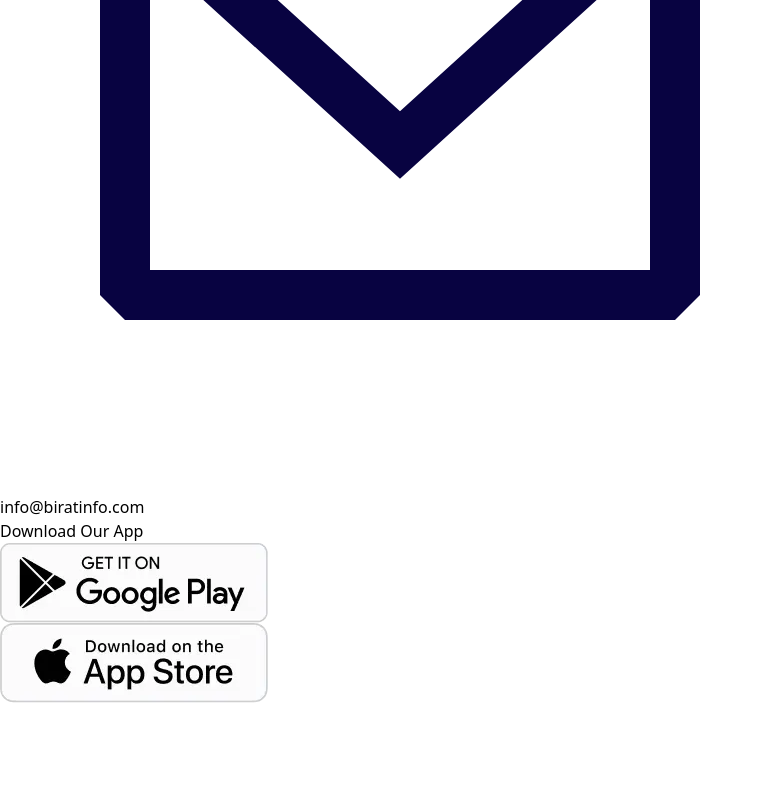
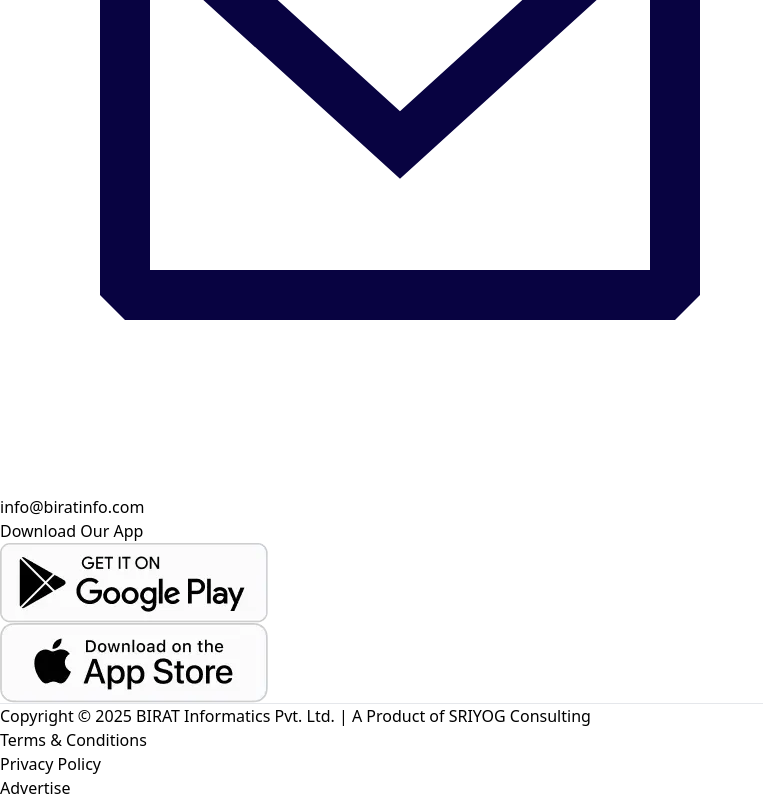
Before and after one commit to lalita77/pracas.net, a React (Vite) app: page / in a window 1280 px wide. Shown: the part 10925-11725 px from the top of the page, without its empty margins (0-763 px from the left). Before the commit the page ends 11628 px from the top, so only its background shows below. Built offline with nearby package versions, Linux system fonts and the light colour scheme.

Commit message:
Completed footer.jsx

```diff
--- a/src/Component/Footer.jsx
+++ b/src/Component/Footer.jsx
@@ -3,17 +3,17 @@ import React from 'react'
 function Footer() {
     return (
         <>
-    <section className=' bg-[#f9f8f8]'>
+            <section className=' bg-gray-100'>
                 <hr />
 
-        <div className="container w-[1200px] mx-auto">
-       <div className="footer flex justify-between py-5">
+                <div className="container w-[1000px] mx-auto pb-5">
+                    <div className="footer flex justify-between py-8">
                         <h5 className='font-bold text-[25px] text-[#4b4b4b]'>PRACAS Blogs</h5>
                         <div className="social-icons flex gap-4">
-            <img className='border rounded-full p-2 w-[35px] h-[35px]' src="public/social-icons/facebook.svg" alt="" />
-            <img className='border rounded-full p-2 w-[35px] h-[35px]' src="public/social-icons/twitter.svg" alt="" />
-            <img className='border rounded-full p-2 w-[35px] h-[35px]' src="public/social-icons/youtube.svg" alt="" />
-            <img className='border rounded-full p-2 w-[35px] h-[35px]' src="public/social-icons/instagram.svg" alt="" />
+                            <img className='border rounded-full p-2 w-[35px] h-[35px] bg-white' src="public/social-icons/facebook.svg" alt="facebook" />
+                            <img className='border rounded-full p-2 w-[35px] h-[35px] bg-white' src="public/social-icons/twitter.svg" alt="twitter" />
+                            <img className='border rounded-full p-2 w-[35px] h-[35px] bg-white' src="public/social-icons/youtube.svg" alt="youtube" />
+                            <img className='border rounded-full p-2 w-[35px] h-[35px] bg-white' src="public/social-icons/instagram.svg" alt="instagram" />
                         </div>
                     </div>
 
@@ -33,9 +33,9 @@ function Footer() {
                             <h5 className='text-[15px] font-semibold'>Contact</h5>
                             <ul className='text-[13px] text-gray-500'>
                                 <li className='py-1'>Suchana Bibhag Darta # 123-081/82</li>
-                <li className='py-1 flex'><img className='w-[16px] rounded-3xl border' src="public/footer/location.svg" alt="location" /> Kamalpokhari, Kathmandu, Nepal</li>
-                <li className='py-1 flex'><img className='w-[15px]' src="public/footer/phone.svg" alt="phone" /> +977-1-12345678</li>
-                <li className='py-1 flex'><img className='w-[15px]' src="public/footer/email.svg" alt="email" /> info@biratinfo.com</li>
+                                <li className='py-1 flex'><img className='w-[16px] rounded-full h-[17px] bg-slate-200 border' src="public/footer/location.svg" alt="location" /> Kamalpokhari, Kathmandu, Nepal</li>
+                                <li className='py-1 flex'><img className='w-[16px] rounded-full h-[17px] bg-slate-200 border' src="public/footer/phone.svg" alt="phone" /> +977-1-12345678</li>
+                                <li className='py-1 flex'><img className='w-[16px] rounded-full h-[17px] bg-slate-200 border' src="public/footer/email.svg" alt="email" /> info@biratinfo.com</li>
                             </ul>
                         </div>
 
@@ -46,6 +46,16 @@ function Footer() {
                         </div>
                     </div>
                 </div>
+                <hr />
+                <div className="text-[12px] container mx-auto w-[1000px] py-5 text-gray-500 flex justify-between">
+                    <p>Copyright © 2025 BIRAT Informatics Pvt. Ltd. | A Product of SRIYOG Consulting</p>
+
+                    <ul className="footer-list text-[12px] flex gap-5">
+                        <li>Terms & Conditions</li>
+                        <li>Privacy Policy</li>
+                        <li>Advertise</li>
+                    </ul>
+                </div>
             </section>
 
         </>
--- a/src/Component/Header.jsx
+++ b/src/Component/Header.jsx
@@ -4,8 +4,8 @@ function Header() {
   return (
     <>
 
-      <div className="header sticky top-0 left-0 right-0 z-20">
-        <h1 className='flex place-content-center text-center text-[45px] font-bold text-[#4b4b4b] py-10 bg-[#f9f9f9]'>PRACAS Blogs</h1>
+      <div className="header bg-gray-100 sticky top-0 left-0 right-0 z-20">
+        <h1 className='flex place-content-center text-center text-[40px] font-bold text-[#4b4b4b] py-10'>PRACAS Blogs</h1>
        <hr />
         </div>
     </>
```
Lines whose indentation alone changed are shown as unchanged.
